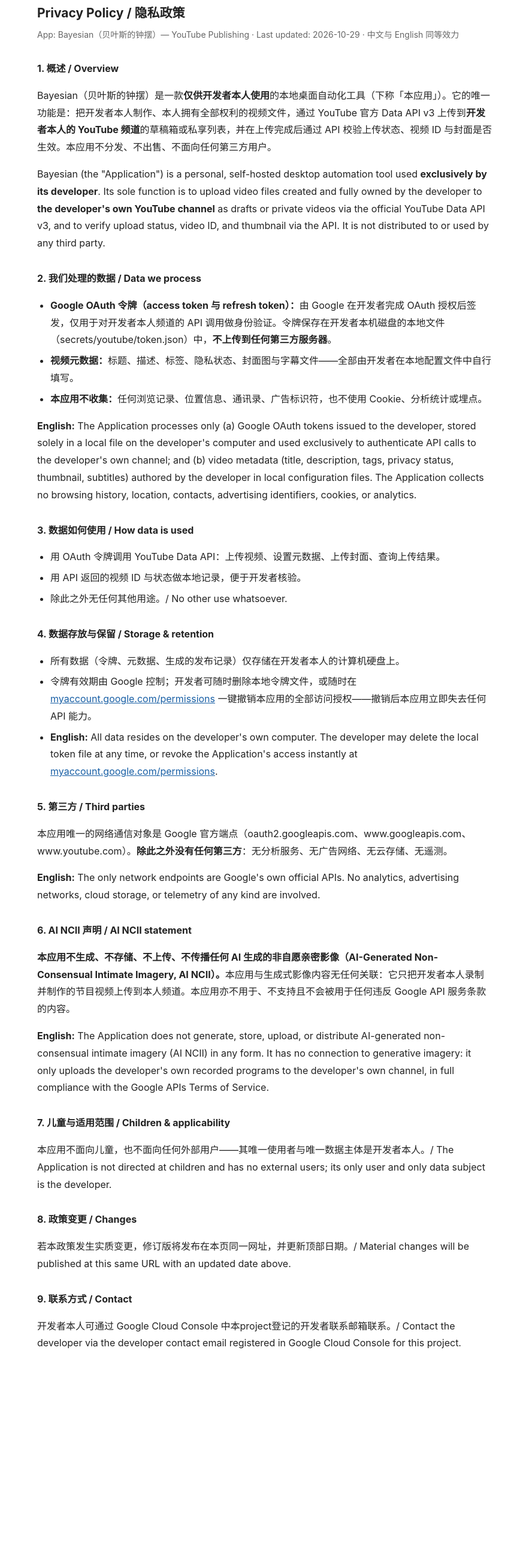
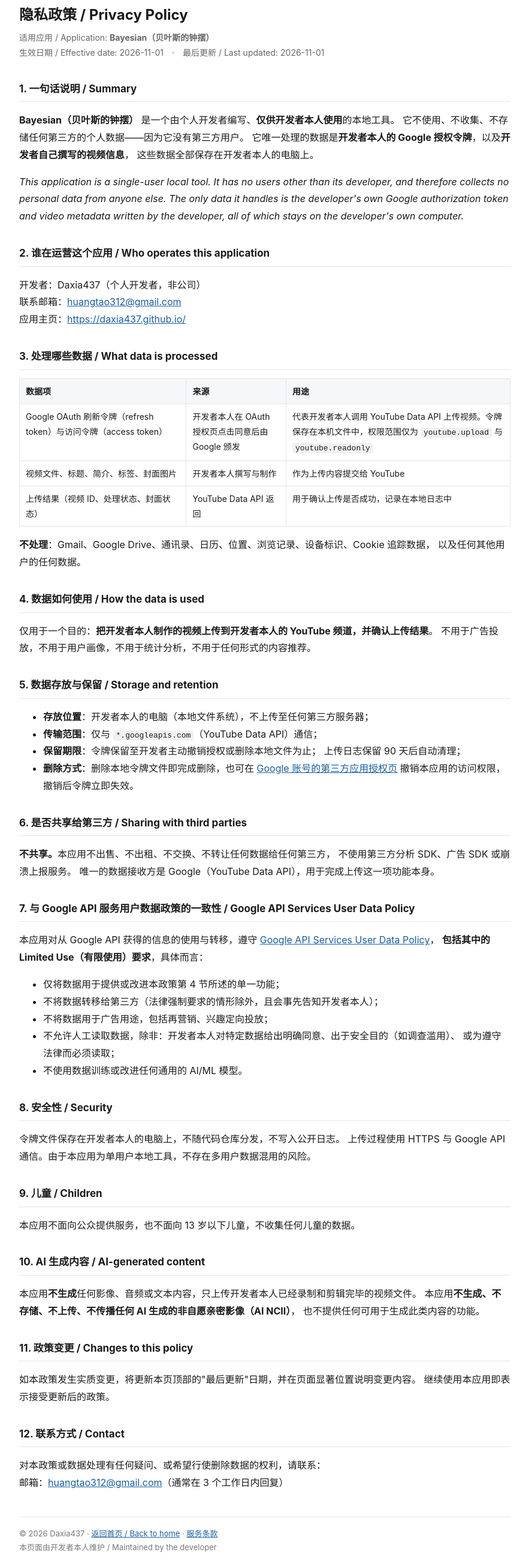
Before and after one commit to Daxia437/Daxia437.github.io, a plain HTML site: page privacy.html in a window 1280 px wide. Shown: the part 37-2640 px from the top of the page at 60% size, without its empty margins (198-1081 px from the left). Before the commit the page ends 2331 px from the top, so only its background shows below. Drawn offline with Linux system fonts and the light colour scheme.

Commit message:
Rebuild homepage/privacy for OAuth verification
- Homepage: state app name exactly, purpose, users, scopes, data summary,
  explicit 'no login required', visible contact email, links to privacy+terms
- privacy.html: 12 sections with retention/deletion, Limited Use statement,
  revocation link, contact; add terms.html and robots.txt

```diff
--- a/privacy.html
+++ b/privacy.html
@@ -3,61 +3,149 @@
 <head>
 <meta charset="UTF-8">
 <meta name="viewport" content="width=device-width, initial-scale=1.0">
-<title>Privacy Policy — Bayesian（贝叶斯的钟摆）</title>
+<title>隐私政策 / Privacy Policy — Bayesian（贝叶斯的钟摆）</title>
+<meta name="description" content="Bayesian（贝叶斯的钟摆）的隐私政策：本应用只处理开发者本人的 OAuth 令牌与视频元数据，数据仅存于本机，不共享、不出售、不用于广告或模型训练。">
 <style>
-  body { font-family: -apple-system, "Segoe UI", "Microsoft YaHei", sans-serif; max-width: 760px; margin: 40px auto; padding: 0 20px; line-height: 1.8; color: #222; }
-  h1 { font-size: 21px; margin-bottom: 4px; } h2 { font-size: 16px; margin-top: 30px; }
+  body { font-family: -apple-system, "Segoe UI", "Microsoft YaHei", sans-serif; max-width: 820px; margin: 40px auto; padding: 0 20px; line-height: 1.8; color: #1a1a1a; }
+  h1 { font-size: 24px; margin-bottom: 4px; }
+  h2 { font-size: 17px; margin-top: 32px; padding-bottom: 6px; border-bottom: 1px solid #e3e5e8; }
+  h3 { font-size: 15px; margin-top: 20px; }
   .sub { color: #666; font-size: 14px; margin-top: 0; }
-  .box { background: #f6f7f9; border: 1px solid #e3e5e8; border-radius: 8px; padding: 14px 18px; margin: 14px 0; }
-  a { color: #185fa5; } ul { padding-left: 22px; }
-  li { margin: 6px 0; }
+  table { border-collapse: collapse; width: 100%; font-size: 14px; margin: 12px 0; }
+  th, td { border: 1px solid #e3e5e8; padding: 8px 10px; text-align: left; vertical-align: top; }
+  th { background: #f6f7f9; }
+  a { color: #185fa5; }
+  code { background: #f0f1f3; padding: 1px 5px; border-radius: 4px; font-size: 13px; }
+  footer { margin-top: 42px; padding-top: 16px; border-top: 1px solid #e3e5e8; color: #777; font-size: 13px; }
 </style>
 </head>
 <body>
-<h1>Privacy Policy / 隐私政策</h1>
-<p class="sub">App: Bayesian（贝叶斯的钟摆）— YouTube Publishing · Last updated: 2026-10-29 · 中文与 English 同等效力</p>
 
-<h2>1. 概述 / Overview</h2>
-<p>Bayesian（贝叶斯的钟摆）是一款<strong>仅供开发者本人使用</strong>的本地桌面自动化工具（下称「本应用」）。它的唯一功能是：把开发者本人制作、本人拥有全部权利的视频文件，通过 YouTube 官方 Data API v3 上传到<strong>开发者本人的 YouTube 频道</strong>的草稿箱或私享列表，并在上传完成后通过 API 校验上传状态、视频 ID 与封面是否生效。本应用不分发、不出售、不面向任何第三方用户。</p>
-<p>Bayesian (the "Application") is a personal, self-hosted desktop automation tool used <strong>exclusively by its developer</strong>. Its sole function is to upload video files created and fully owned by the developer to <strong>the developer's own YouTube channel</strong> as drafts or private videos via the official YouTube Data API v3, and to verify upload status, video ID, and thumbnail via the API. It is not distributed to or used by any third party.</p>
+<h1>隐私政策 / Privacy Policy</h1>
+<p class="sub">
+适用应用 / Application: <strong>Bayesian（贝叶斯的钟摆）</strong><br>
+生效日期 / Effective date: 2026-11-01　·　最后更新 / Last updated: 2026-11-01
+</p>
 
-<h2>2. 我们处理的数据 / Data we process</h2>
+<h2>1. 一句话说明 / Summary</h2>
+<p>
+<strong>Bayesian（贝叶斯的钟摆）</strong> 是一个由个人开发者编写、<strong>仅供开发者本人使用</strong>的本地工具。
+它不使用、不收集、不存储任何第三方的个人数据——因为它没有第三方用户。
+它唯一处理的数据是<strong>开发者本人的 Google 授权令牌</strong>，以及<strong>开发者自己撰写的视频信息</strong>，
+这些数据全部保存在开发者本人的电脑上。
+</p>
+<p>
+<em>This application is a single-user local tool. It has no users other than its developer, and therefore
+collects no personal data from anyone else. The only data it handles is the developer's own Google
+authorization token and video metadata written by the developer, all of which stays on the
+developer's own computer.</em>
+</p>
+
+<h2>2. 谁在运营这个应用 / Who operates this application</h2>
+<p>
+开发者：Daxia437（个人开发者，非公司）<br>
+联系邮箱：<a href="mailto:huangtao312@gmail.com">huangtao312@gmail.com</a><br>
+应用主页：<a href="https://daxia437.github.io/">https://daxia437.github.io/</a>
+</p>
+
+<h2>3. 处理哪些数据 / What data is processed</h2>
+<table>
+<tr><th style="width:34%">数据项</th><th>来源</th><th>用途</th></tr>
+<tr>
+  <td>Google OAuth 刷新令牌（refresh token）与访问令牌（access token）</td>
+  <td>开发者本人在 OAuth 授权页点击同意后由 Google 颁发</td>
+  <td>代表开发者本人调用 YouTube Data API 上传视频。令牌保存在本机文件中，权限范围仅为
+      <code>youtube.upload</code> 与 <code>youtube.readonly</code></td>
+</tr>
+<tr>
+  <td>视频文件、标题、简介、标签、封面图片</td>
+  <td>开发者本人撰写与制作</td>
+  <td>作为上传内容提交给 YouTube</td>
+</tr>
+<tr>
+  <td>上传结果（视频 ID、处理状态、封面状态）</td>
+  <td>YouTube Data API 返回</td>
+  <td>用于确认上传是否成功，记录在本地日志中</td>
+</tr>
+</table>
+<p>
+<strong>不处理</strong>：Gmail、Google Drive、通讯录、日历、位置、浏览记录、设备标识、Cookie 追踪数据，
+以及任何其他用户的任何数据。
+</p>
+
+<h2>4. 数据如何使用 / How the data is used</h2>
+<p>
+仅用于一个目的：<strong>把开发者本人制作的视频上传到开发者本人的 YouTube 频道，并确认上传结果</strong>。
+不用于广告投放，不用于用户画像，不用于统计分析，不用于任何形式的内容推荐。
+</p>
+
+<h2>5. 数据存放与保留 / Storage and retention</h2>
 <ul>
-<li><strong>Google OAuth 令牌（access token 与 refresh token）：</strong>由 Google 在开发者完成 OAuth 授权后签发，仅用于对开发者本人频道的 API 调用做身份验证。令牌保存在开发者本机磁盘的本地文件（secrets/youtube/token.json）中，<strong>不上传到任何第三方服务器</strong>。</li>
-<li><strong>视频元数据：</strong>标题、描述、标签、隐私状态、封面图与字幕文件——全部由开发者在本地配置文件中自行填写。</li>
-<li><strong>本应用不收集：</strong>任何浏览记录、位置信息、通讯录、广告标识符，也不使用 Cookie、分析统计或埋点。</li>
-</ul>
-<p><strong>English:</strong> The Application processes only (a) Google OAuth tokens issued to the developer, stored solely in a local file on the developer's computer and used exclusively to authenticate API calls to the developer's own channel; and (b) video metadata (title, description, tags, privacy status, thumbnail, subtitles) authored by the developer in local configuration files. The Application collects no browsing history, location, contacts, advertising identifiers, cookies, or analytics.</p>
-
-<h2>3. 数据如何使用 / How data is used</h2>
-<ul>
-<li>用 OAuth 令牌调用 YouTube Data API：上传视频、设置元数据、上传封面、查询上传结果。</li>
-<li>用 API 返回的视频 ID 与状态做本地记录，便于开发者核验。</li>
-<li>除此之外无任何其他用途。/ No other use whatsoever.</li>
+  <li><strong>存放位置</strong>：开发者本人的电脑（本地文件系统），不上传至任何第三方服务器；</li>
+  <li><strong>传输范围</strong>：仅与 <code>*.googleapis.com</code>（YouTube Data API）通信；</li>
+  <li><strong>保留期限</strong>：令牌保留至开发者主动撤销授权或删除本地文件为止；
+      上传日志保留 90 天后自动清理；</li>
+  <li><strong>删除方式</strong>：删除本地令牌文件即完成删除，也可在
+      <a href="https://myaccount.google.com/permissions" target="_blank" rel="noopener">Google 账号的第三方应用授权页</a>
+      撤销本应用的访问权限，撤销后令牌立即失效。</li>
 </ul>
 
-<h2>4. 数据存放与保留 / Storage &amp; retention</h2>
+<h2>6. 是否共享给第三方 / Sharing with third parties</h2>
+<p>
+<strong>不共享。</strong>本应用不出售、不出租、不交换、不转让任何数据给任何第三方，
+不使用第三方分析 SDK、广告 SDK 或崩溃上报服务。
+唯一的数据接收方是 Google（YouTube Data API），用于完成上传这一项功能本身。
+</p>
+
+<h2>7. 与 Google API 服务用户数据政策的一致性 / Google API Services User Data Policy</h2>
+<p>
+本应用对从 Google API 获得的信息的使用与转移，遵守
+<a href="https://developers.google.com/terms/api-services-user-data-policy" target="_blank" rel="noopener">Google API Services User Data Policy</a>，
+<strong>包括其中的 Limited Use（有限使用）要求</strong>，具体而言：
+</p>
 <ul>
-<li>所有数据（令牌、元数据、生成的发布记录）仅存储在开发者本人的计算机硬盘上。</li>
-<li>令牌有效期由 Google 控制；开发者可随时删除本地令牌文件，或随时在 <a href="https://myaccount.google.com/permissions">myaccount.google.com/permissions</a> 一键撤销本应用的全部访问授权——撤销后本应用立即失去任何 API 能力。</li>
-<li><strong>English:</strong> All data resides on the developer's own computer. The developer may delete the local token file at any time, or revoke the Application's access instantly at <a href="https://myaccount.google.com/permissions">myaccount.google.com/permissions</a>.</li>
+  <li>仅将数据用于提供或改进本政策第 4 节所述的单一功能；</li>
+  <li>不将数据转移给第三方（法律强制要求的情形除外，且会事先告知开发者本人）；</li>
+  <li>不将数据用于广告用途，包括再营销、兴趣定向投放；</li>
+  <li>不允许人工读取数据，除非：开发者本人对特定数据给出明确同意、出于安全目的（如调查滥用）、
+      或为遵守法律而必须读取；</li>
+  <li>不使用数据训练或改进任何通用的 AI/ML 模型。</li>
 </ul>
 
-<h2>5. 第三方 / Third parties</h2>
-<p>本应用唯一的网络通信对象是 Google 官方端点（oauth2.googleapis.com、www.googleapis.com、www.youtube.com）。<strong>除此之外没有任何第三方</strong>：无分析服务、无广告网络、无云存储、无遥测。</p>
-<p><strong>English:</strong> The only network endpoints are Google's own official APIs. No analytics, advertising networks, cloud storage, or telemetry of any kind are involved.</p>
+<h2>8. 安全性 / Security</h2>
+<p>
+令牌文件保存在开发者本人的电脑上，不随代码仓库分发，不写入公开日志。
+上传过程使用 HTTPS 与 Google API 通信。由于本应用为单用户本地工具，不存在多用户数据混用的风险。
+</p>
 
-<h2>6. AI NCII 声明 / AI NCII statement</h2>
-<p><strong>本应用不生成、不存储、不上传、不传播任何 AI 生成的非自愿亲密影像（AI-Generated Non-Consensual Intimate Imagery, AI NCII）。</strong>本应用与生成式影像内容无任何关联：它只把开发者本人录制并制作的节目视频上传到本人频道。本应用亦不用于、不支持且不会被用于任何违反 Google API 服务条款的内容。</p>
-<p><strong>English:</strong> The Application does not generate, store, upload, or distribute AI-generated non-consensual intimate imagery (AI NCII) in any form. It has no connection to generative imagery: it only uploads the developer's own recorded programs to the developer's own channel, in full compliance with the Google APIs Terms of Service.</p>
+<h2>9. 儿童 / Children</h2>
+<p>
+本应用不面向公众提供服务，也不面向 13 岁以下儿童，不收集任何儿童的数据。
+</p>
 
-<h2>7. 儿童与适用范围 / Children &amp; applicability</h2>
-<p>本应用不面向儿童，也不面向任何外部用户——其唯一使用者与唯一数据主体是开发者本人。/ The Application is not directed at children and has no external users; its only user and only data subject is the developer.</p>
+<h2>10. AI 生成内容 / AI-generated content</h2>
+<p>
+本应用<strong>不生成</strong>任何影像、音频或文本内容，只上传开发者本人已经录制和剪辑完毕的视频文件。
+本应用<strong>不生成、不存储、不上传、不传播任何 AI 生成的非自愿亲密影像（AI NCII）</strong>，
+也不提供任何可用于生成此类内容的功能。
+</p>
 
-<h2>8. 政策变更 / Changes</h2>
-<p>若本政策发生实质变更，修订版将发布在本页同一网址，并更新顶部日期。/ Material changes will be published at this same URL with an updated date above.</p>
+<h2>11. 政策变更 / Changes to this policy</h2>
+<p>
+如本政策发生实质变更，将更新本页顶部的"最后更新"日期，并在页面显著位置说明变更内容。
+继续使用本应用即表示接受更新后的政策。
+</p>
 
-<h2>9. 联系方式 / Contact</h2>
-<p>开发者本人可通过 Google Cloud Console 中本project登记的开发者联系邮箱联系。/ Contact the developer via the developer contact email registered in Google Cloud Console for this project.</p>
+<h2>12. 联系方式 / Contact</h2>
+<p>
+对本政策或数据处理有任何疑问、或希望行使删除数据的权利，请联系：<br>
+邮箱：<a href="mailto:huangtao312@gmail.com">huangtao312@gmail.com</a>（通常在 3 个工作日内回复）
+</p>
+
+<footer>
+© 2026 Daxia437 · <a href="index.html">返回首页 / Back to home</a> · <a href="terms.html">服务条款</a><br>
+本页面由开发者本人维护 / Maintained by the developer
+</footer>
+
 </body>
 </html>
```
Also changed, not shown: index.html (+103 -20 lines), terms.html (added, +77 -0 lines), robots.txt (added).
